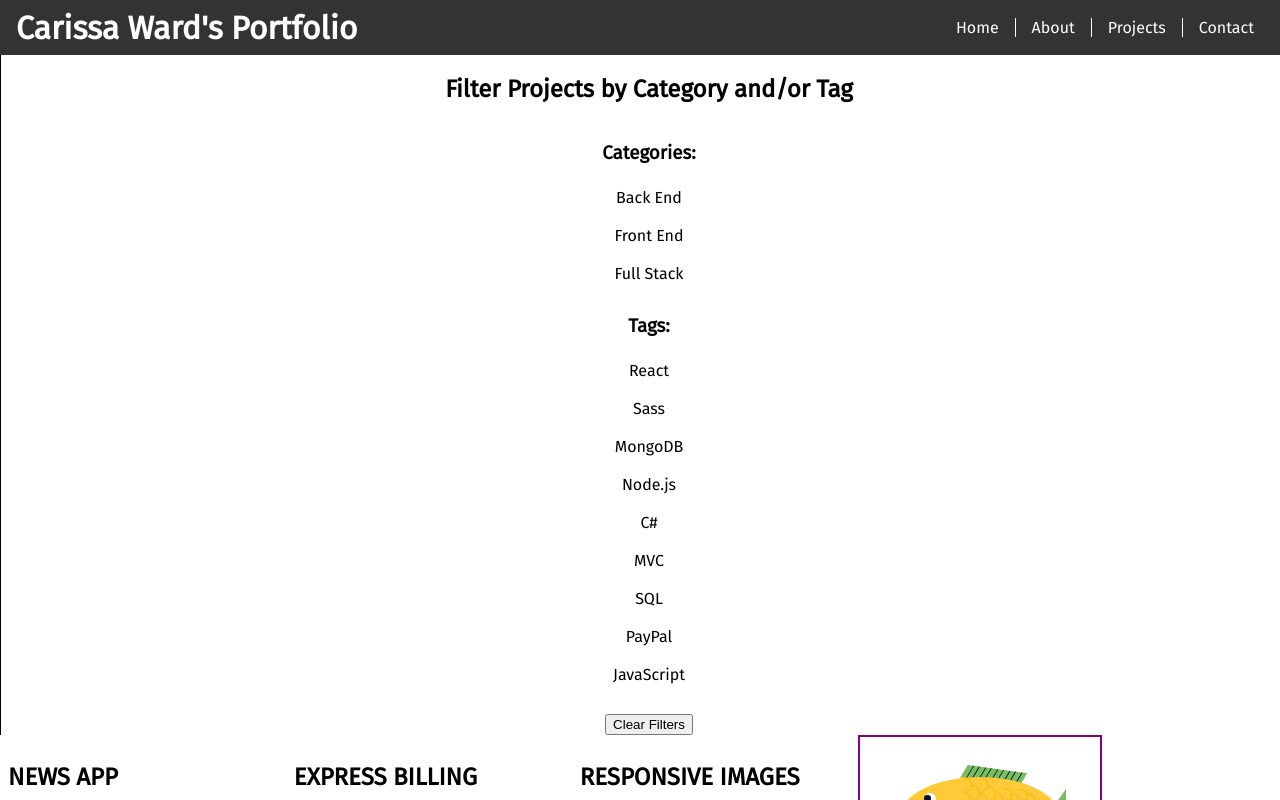
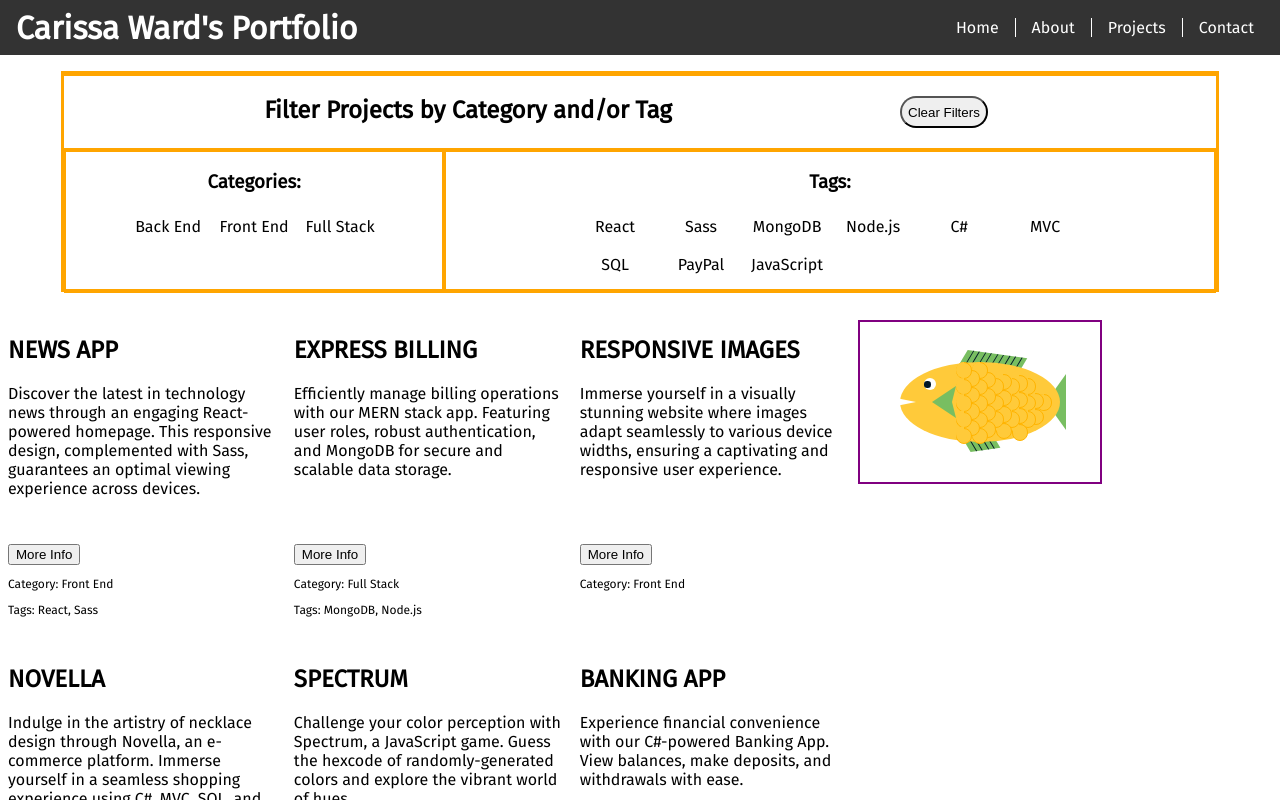
Before and after one commit to wardcarissa93/Portfolio, an Angular app: page /projects in a window 1280 px wide. Shown: the top 800 px of the page. Built offline with nearby package versions, Linux system fonts and the light colour scheme.

Commit message:
general layout of projects component fixed, but need to adjust sizes and positioning

```diff
--- a/src/app/components/categories/categories.component.html
+++ b/src/app/components/categories/categories.component.html
@@ -1,4 +1,5 @@
 <h3>Categories:</h3>
+<div id="category-list">
   <div
     *ngFor="let category of categories"
     [class.active]="categoryFilter?.id === category.id"
@@ -6,3 +7,4 @@
   >
     <a (click)="setCategoryFilter(category)">{{ category.name }}</a>
   </div>
+</div>
--- a/src/app/components/categories/categories.component.scss
+++ b/src/app/components/categories/categories.component.scss
@@ -1,3 +1,7 @@
+#category-list {
+    display: grid;
+    grid-template-columns: repeat(3, 1fr);
+
     .category-filters {
         border: 2px solid transparent;
         padding: 5px;
@@ -11,7 +15,7 @@
         border-radius: 5px;
 
         &.active {
-        border-color: red;
+            border-color: #78be61;
         }
 
         a {
@@ -19,3 +23,4 @@
             text-align: center;
         }
     }
+}
--- a/src/app/components/fish/fish.component.scss
+++ b/src/app/components/fish/fish.component.scss
@@ -7,7 +7,7 @@
     border: 2px solid purple;
     margin: 0 auto;
     position: sticky;
-    top: 5rem;
+    top: 20rem;
 
     .dorsal-fin {
         width: 4rem;
--- a/src/app/components/projects/projects.component.html
+++ b/src/app/components/projects/projects.component.html
@@ -1,9 +1,10 @@
 <div id="projects-component">
   <section class="filters">
+    <div id="filter-title-button">
       <h2>Filter Projects by Category and/or Tag</h2>
-    <div id="filter-title-button">
-
+      <button (click)="clearFilters()">Clear Filters</button>
     </div>
+    <div id="categories-tags">
       <div id="categories">
         <app-categories
           [categoryFilter]="categoryFilter"
@@ -16,7 +17,7 @@
           (newTagFilterEvent)="setTagFilter($event)"
         ></app-tags>
       </div>
-    <button (click)="clearFilters()">Clear Filters</button>
+    </div>
   </section>
   <div id="projects-fish-div">
     <section id="all-projects">
--- a/src/app/components/projects/projects.component.scss
+++ b/src/app/components/projects/projects.component.scss
@@ -7,18 +7,45 @@
         flex-direction: column;
         align-items: center;
         justify-content: flex-start;
-        width: 100%;
-        border-left: 1px solid black;
-        padding: 0 0.5rem;
+        width: 90%;
+        margin: 1rem auto;
+        // border-left: 1px solid black;
+        // padding: 0 0.5rem;
+        border: 3px solid orange;
 
-        app-categories, app-tags {
+        #filter-title-button {
             display: flex;
-            flex-direction: column;
-            align-items: center;
+            width: 100%;
+            justify-content: space-evenly;
+            border: 2px solid orange;
+
+            button {
+                height: 2rem;
+                margin: 1.25rem 1.75rem;
+                border-radius: 1rem;
+                cursor: pointer;
+            }
         }
 
-        button {
-            margin-top: 1rem;
+        #categories-tags {
+            display: flex;
+            width: 100%;
+
+            app-categories, app-tags {
+                display: flex;
+                flex-direction: column;
+                align-items: center;
+                border: 2px solid orange;
+                height: 100%;
+            }
+
+            #categories {
+                width: 33%;
+            }
+
+            #tags {
+                width: 67%;
+            }
         }
     }
 
@@ -61,10 +88,6 @@
                 }
             }
         }
-
-        app-fish {
-
-        }
     }
 }
 
--- a/src/app/components/tags/tags.component.html
+++ b/src/app/components/tags/tags.component.html
@@ -1,4 +1,5 @@
 <h3>Tags:</h3>
+<div id="tag-list">
   <div
     *ngFor="let tag of tags"
     [class.active]="tagFilter?.id === tag.id"
@@ -6,3 +7,4 @@
   >
     <a (click)="setTagFilter(tag)">{{ tag.name }}</a>
   </div>
+</div>
--- a/src/app/components/tags/tags.component.scss
+++ b/src/app/components/tags/tags.component.scss
@@ -19,3 +19,8 @@
         text-align: center;
     }
 }
+
+#tag-list {
+    display: grid;
+    grid-template-columns: repeat(6, 1fr);
+}
```
Lines whose indentation alone changed are shown as unchanged.
